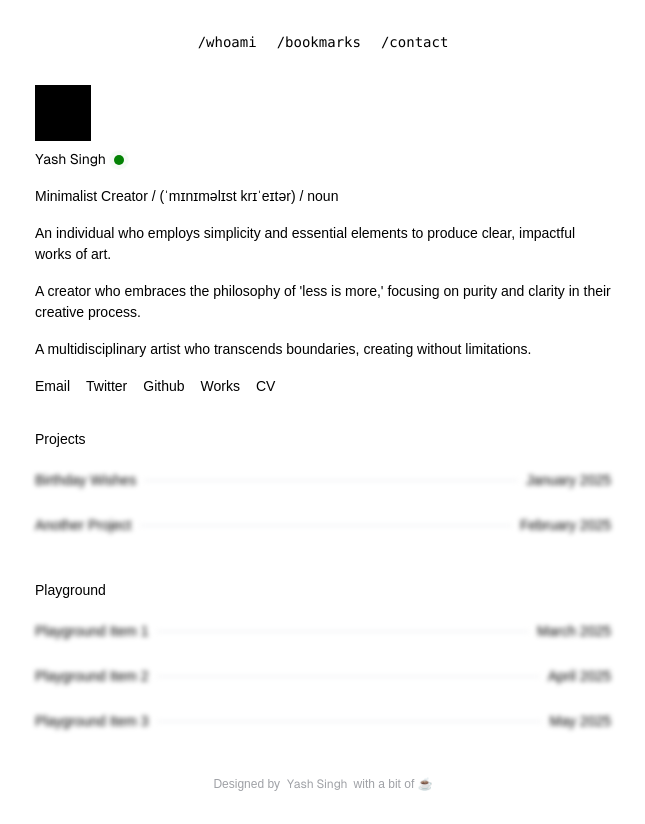
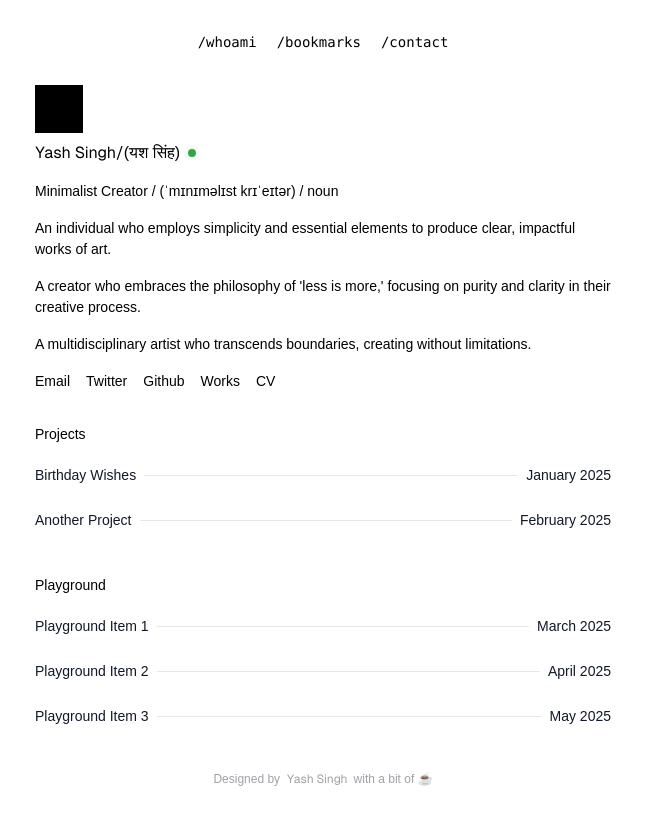
Before and after one commit to nstlgy/yvsh.dev, a React (Vite) app: page / in a window 1280 px wide. Shown: the whole page, without its empty margins (317-962 px from the left). Built offline with nearby package versions, Linux system fonts and the light colour scheme; a web font is replaced by a local one.

Commit message:
removed blur effect from links and added color change for better UX

```diff
--- a/src/App.css
+++ b/src/App.css
@@ -25,21 +25,41 @@ footer {
   animation-fill-mode: forwards;
 }
 
+.blur-item {
+  animation: fadeIn 0.5s ease-in-out;
+  animation-fill-mode: forwards;
+}
+
+
 .projects a,
 .playground a {
-  filter: blur(2.5px);
+  color: #111827;
+  text-decoration: none;
+  transition: color 0.25s ease-out;
 }
 
+/* Change color of all links in both sections when any link is hovered */
+.projects a:hover~.playground a,
+.playground a:hover~.projects a,
+.projects:hover a,
+.playground:hover a {
+  color: #d1d5db;
+}
+
+/* Maintain the original color for the hovered link */
 .projects a:hover,
 .playground a:hover {
-  filter: blur(0px);
+  color: #111827 !important;
 }
+
+
+
 
 .online-indicator {
   display: inline-block;
-  width: 10px;
-  height: 10px;
-  background-color: green;
+  width: 8px;
+  height: 8px;
+  background-color: #35a847;
   border-radius: 50%;
   margin-left: 8px;
   position: relative;
@@ -71,3 +91,28 @@ footer {
     opacity: 0;
   }
 }
+
+.hindi-name :hover {}
+
+#socials a {
+  text-decoration: none;
+  position: relative;
+}
+
+#socials a::after {
+  content: '';
+  position: absolute;
+  width: 100%;
+  transform: scaleX(0);
+  height: 2px;
+  bottom: 0;
+  left: 0;
+  background-color: #000;
+  transform-origin: bottom right;
+  transition: transform 0.1s ease-out;
+}
+
+#socials a:hover::after {
+  transform: scaleX(1);
+  transform-origin: bottom left;
+}
--- a/src/App.jsx
+++ b/src/App.jsx
@@ -23,7 +23,7 @@ function App() {
             <div className="content relative flex flex-col gap-8">
               <div className="flex w-full flex-col gap-2">
                 <img
-                  className="custom-image flex size-14 justify-start"
+                  className="custom-image flex size-12 justify-start"
                   src={Perspective}
                   alt="Dark Black square svg"
                   style={{
@@ -32,8 +32,8 @@ function App() {
                   }}
                 />
                 <div className="flex flex-col gap-4">
-                  <h1 className="home font-bold flex items-center">
-                    Yash Singh
+                  <h1 className="home font-bold flex items-center text-base">
+                    Yash Singh/<span className='hindi-name font-normal '>(यश सिंह)</span>
                     <span className="online-indicator"></span>
                   </h1>
                   <div className="font-light">
@@ -51,10 +51,10 @@ function App() {
                     A multidisciplinary artist who transcends boundaries,
                     creating without limitations.
                   </div>
-                  <div className="flex flex-wrap gap-4">
-                    <a href="">Email</a>
-                    <a href="">Twitter</a>
-                    <a href="">Github</a>
+                  <div className="flex flex-wrap gap-4" id='socials'>
+                    <a href="mailto: yvsh7.btw@gmail.com">Email</a>
+                    <a href="https://x.com/interludeyash">Twitter</a>
+                    <a href="https://github.com/nstlgy">Github</a>
                     <a href="">Works</a>
                     <a href="">CV</a>
                   </div>
```
